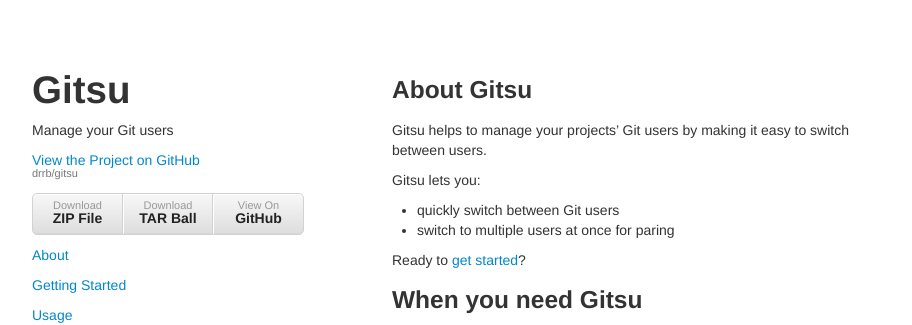
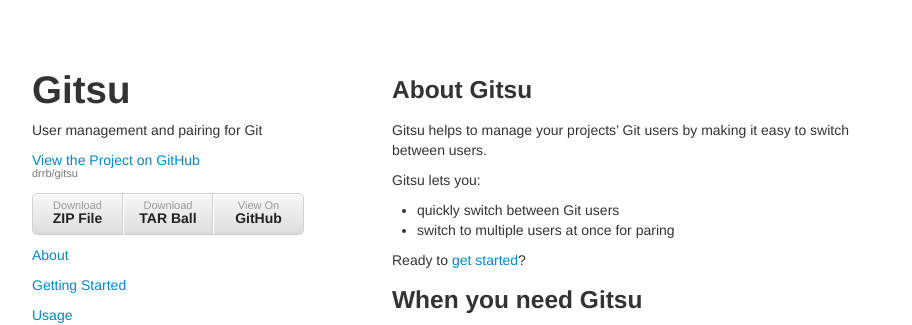
Before and after one commit to drrb/gitsu, a Jekyll site: the page built from index.md, in a window 1280 px wide. Shown: the top 325 px of the page, without its empty margins (178-1090 px from the left). Built offline with Jekyll 4.4.1, drawn with Linux system fonts in a browser that asks for light colours; Markdown is read by kramdown in place of the engine named in the settings.

Commit message:
Updated heading

```diff
--- a/_layouts/minimal.html
+++ b/_layouts/minimal.html
@@ -4,7 +4,7 @@
         <meta charset="utf-8">
         <meta http-equiv="X-UA-Compatible" content="chrome=1">
         <meta name="viewport" content="width=device-width, initial-scale=1.0">
-        <title>Gitsu: Manage your Git users :: {{ page.title }}</title>
+        <title>Gitsu: User management and pairing for Git :: {{ page.title }}</title>
 
         <link rel="stylesheet" href="/gitsu/stylesheets/styles.css">
         <link rel="stylesheet" href="/gitsu/stylesheets/pygment_trac.css">
@@ -50,7 +50,7 @@
         <div class="wrapper">
             <header class="visible-desktop" >
                 <h1>Gitsu</h1>
-                <p>Manage your Git users</p>
+                <p>User management and pairing for Git</p>
 
                 <p class="view"><a href="https://github.com/drrb/gitsu">View the Project on GitHub <small>drrb/gitsu</small></a></p>
 
```
